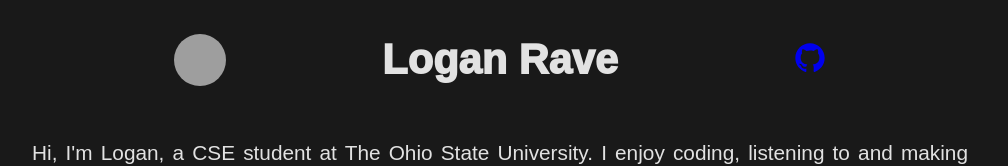
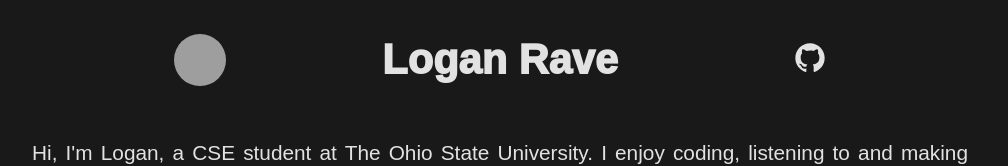
Before and after one commit to lobsterwise/lobsterwise.github.io, a plain HTML site: page index.html in a window 1280 px wide. Shown: the top 166 px of the page, without its empty margins (140-1148 px from the left). Drawn offline with Linux system fonts and the light colour scheme; grey boxes are pictures that could not be loaded; a web font is replaced by a local one.

Commit message:
fix: Styling fixes

```diff
--- a/index.html
+++ b/index.html
@@ -12,7 +12,7 @@
 
 <body>
 	<div class="cont col">
-		<div class="cont col" style="width:45rem">
+		<div class="cont col" id="body">
 			<h1 class="cont" style="position: relative;">
 				Logan Rave
 				<img id="profile" class="previewable" src="https://avatars.githubusercontent.com/u/64157688?v=4" />
@@ -225,6 +225,11 @@
 		content: "✦ ";
 	}
 
+	#body {
+		width: 45rem;
+		max-width: 80%;
+	}
+
 	#profile {
 		position: absolute;
 		left: calc(-10rem);
@@ -246,7 +251,9 @@
 
 	.link:active,
 	.link:hover,
-	.link:visited {
+	.link:visited,
+	.link:link,
+	.link:focus {
 		color: var(--fg);
 	}
 
```
